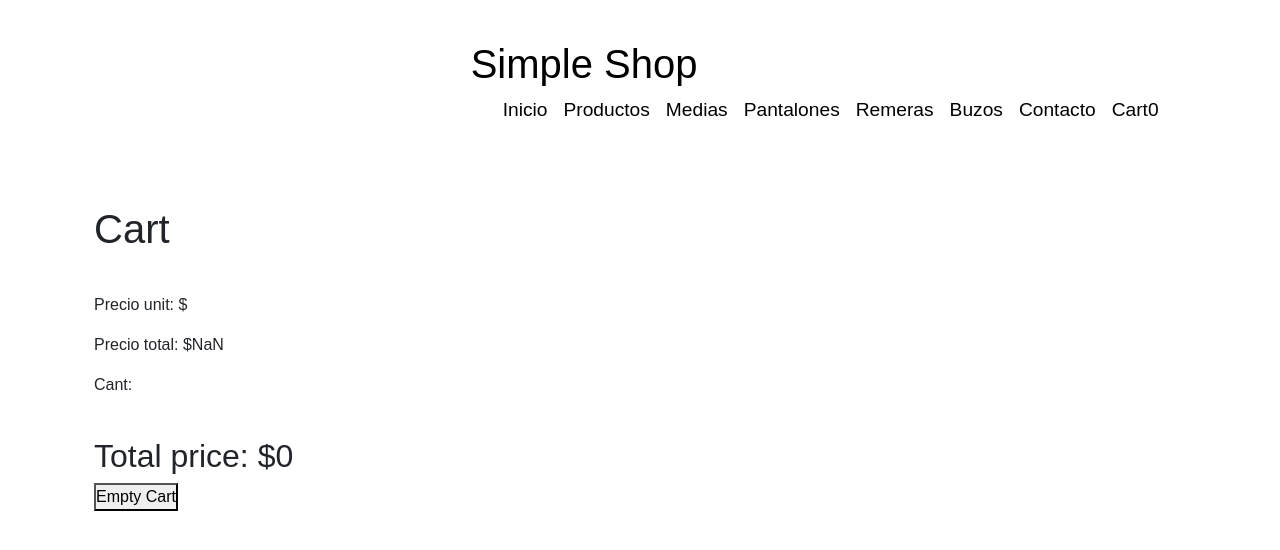
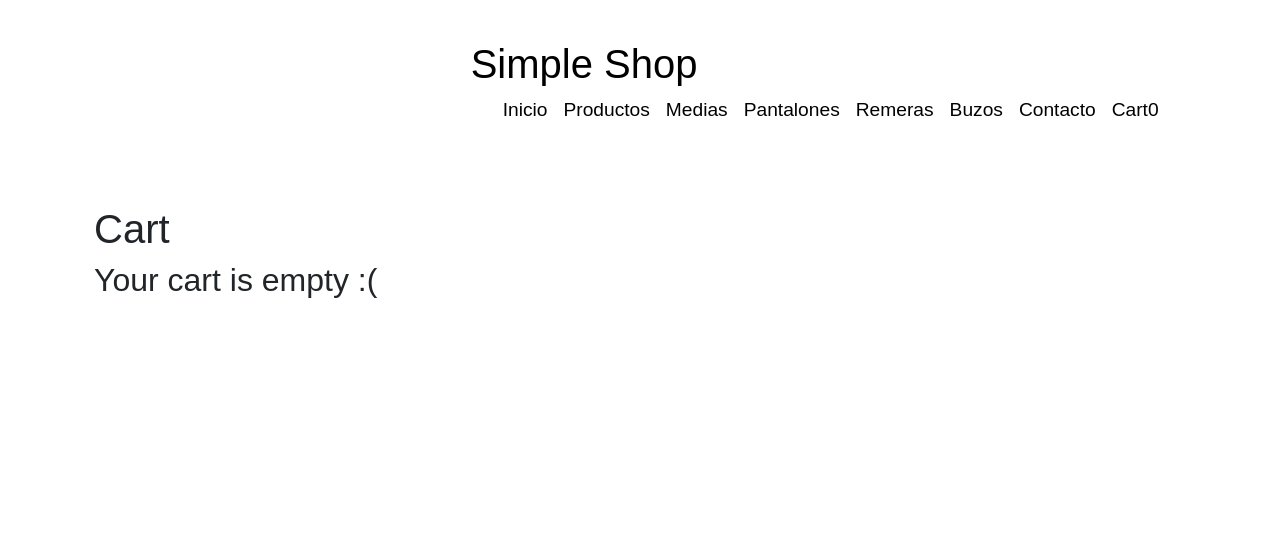
Before and after one commit to DevilRed/simple-shop, a React (Vite) app: page /cart in a window 1280 px wide. Shown: the top 550 px of the page. Built offline with nearby package versions, Linux system fonts and the light colour scheme.

Commit message:
adapt cart to context changes

```diff
--- a/src/components/Cart.jsx
+++ b/src/components/Cart.jsx
@@ -9,23 +9,36 @@ export const Cart = () => {
   return (
     <div className="container">
       <h1 className="main-title">Cart</h1>
-      {cart.map((prod) => (
+      {typeof cart[0] !== "undefined" &&
+        cart[0].map((prod) => {
+          if (Array.isArray(prod) === false) {
+            return (
               <div key={prod.id}>
                 <br />
                 <h3>{prod.titulo}</h3>
                 <p>Precio unit: ${prod.precio}</p>
-          <p>Precio total: ${prod.precio * prod.cantidad}</p>
+                <p>
+                  Precio total: $
+                  {isNaN(totalPrice()) !== false
+                    ? prod.precio * prod.cantidad
+                    : 0}
+                </p>
                 <p>Cant: {prod.cantidad}</p>
                 <br />
               </div>
-      ))}
-      {cart.length > 0 ? (
+            );
+          }
+        })}
+
+      {typeof cart[0] !== "undefined" && cart[0].length > 1 ? (
         <>
-          <h2>Total price: ${totalPrice()}</h2>
+          <h2>
+            Precio total: ${isNaN(totalPrice()) === false ? totalPrice() : 0}
+          </h2>
           <button onClick={handleEmptyCart}>Empty Cart</button>
         </>
       ) : (
-        <h5>Cart is empty</h5>
+        <h2>Your cart is empty :(</h2>
       )}
     </div>
   );
```
Lines whose indentation alone changed are shown as unchanged.
